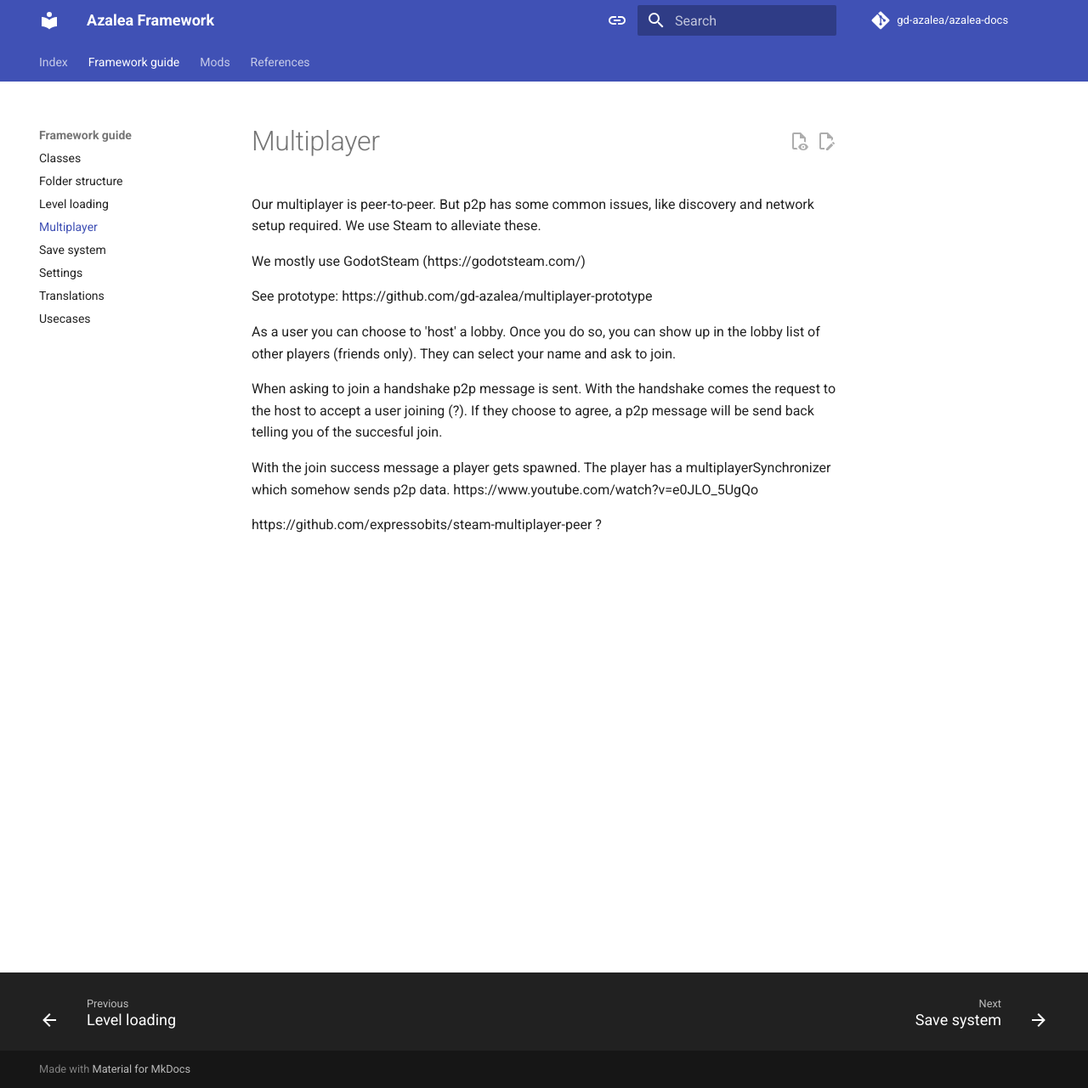
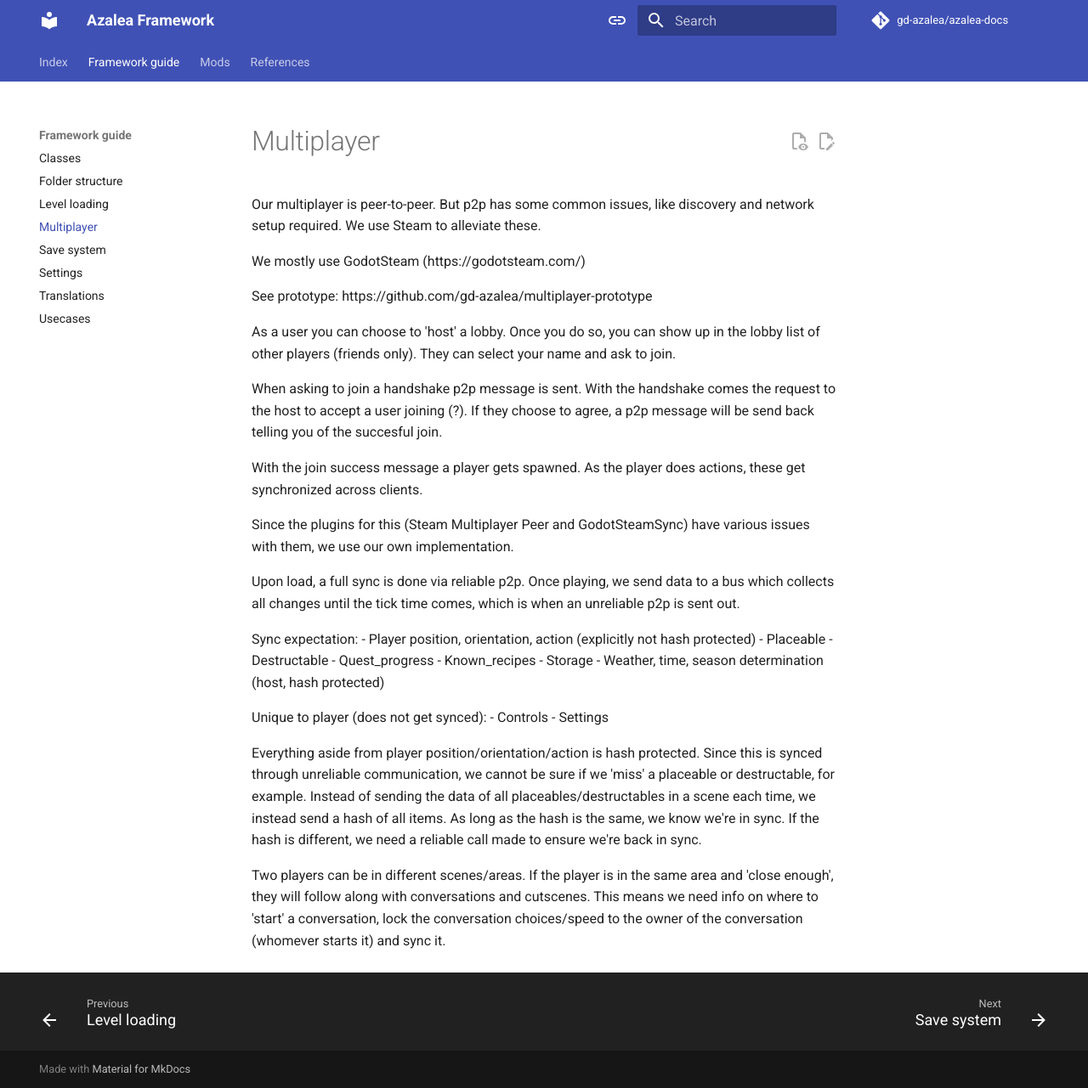
Before and after one commit to gd-azalea/azalea-docs, an MkDocs documentation site: the page built from docs/framework-guide/multiplayer.md, in a window 1280 px wide and 1281 px high. Shown: the whole window at 85% size. Built offline with MkDocs 1.6.1 and Material for MkDocs 9.7.7, drawn with Linux system fonts in a browser that asks for light colours; comment, search, counter and statistics services are not loaded.

Commit message:
Update multiplayer.md

```diff
--- a/docs/framework-guide/multiplayer.md
+++ b/docs/framework-guide/multiplayer.md
@@ -8,6 +8,26 @@
 
 When asking to join a handshake p2p message is sent. With the handshake comes the request to the host to accept a user joining (?). If they choose to agree, a p2p message will be send back telling you of the succesful join.
 
-With the join success message a player gets spawned. The player has a multiplayerSynchronizer which somehow sends p2p data. https://www.youtube.com/watch?v=e0JLO_5UgQo
+With the join success message a player gets spawned. As the player does actions, these get synchronized across clients.
 
-https://github.com/expressobits/steam-multiplayer-peer ?
+Since the plugins for this (Steam Multiplayer Peer and GodotSteamSync) have various issues with them, we use our own implementation.
+
+Upon load, a full sync is done via reliable p2p. Once playing, we send data to a bus which collects all changes until the tick time comes, which is when an unreliable p2p is sent out.
+
+Sync expectation:
+- Player position, orientation, action (explicitly not hash protected)
+- Placeable
+- Destructable
+- Quest_progress
+- Known_recipes
+- Storage
+- Weather, time, season determination (host, hash protected)
+
+Unique to player (does not get synced):
+- Controls
+- Settings
+
+Everything aside from player position/orientation/action is hash protected. Since this is synced through unreliable communication, we cannot be sure if we 'miss' a placeable or destructable, for example. Instead of sending the data of all placeables/destructables in a scene each time, we instead send a hash of all items. As long as the hash is the same, we know we're in sync. If the hash is different, we need a reliable call made to ensure we're back in sync.
+
+Two players can be in different scenes/areas. If the player is in the same area and 'close enough', they will follow along with conversations and cutscenes.
+This means we need info on where to 'start' a conversation, lock the conversation choices/speed to the owner of the conversation (whomever starts it) and sync it.
```
